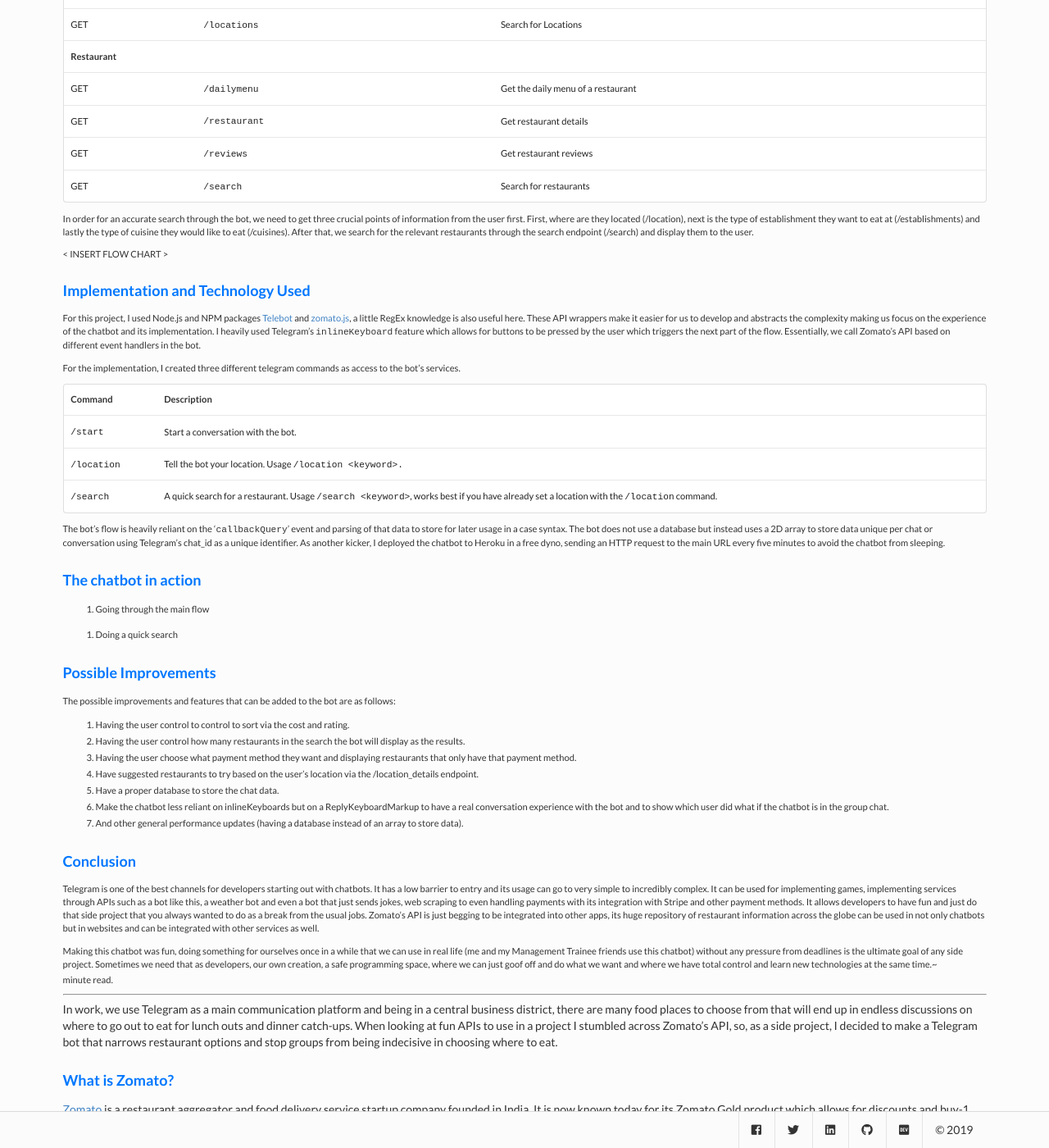
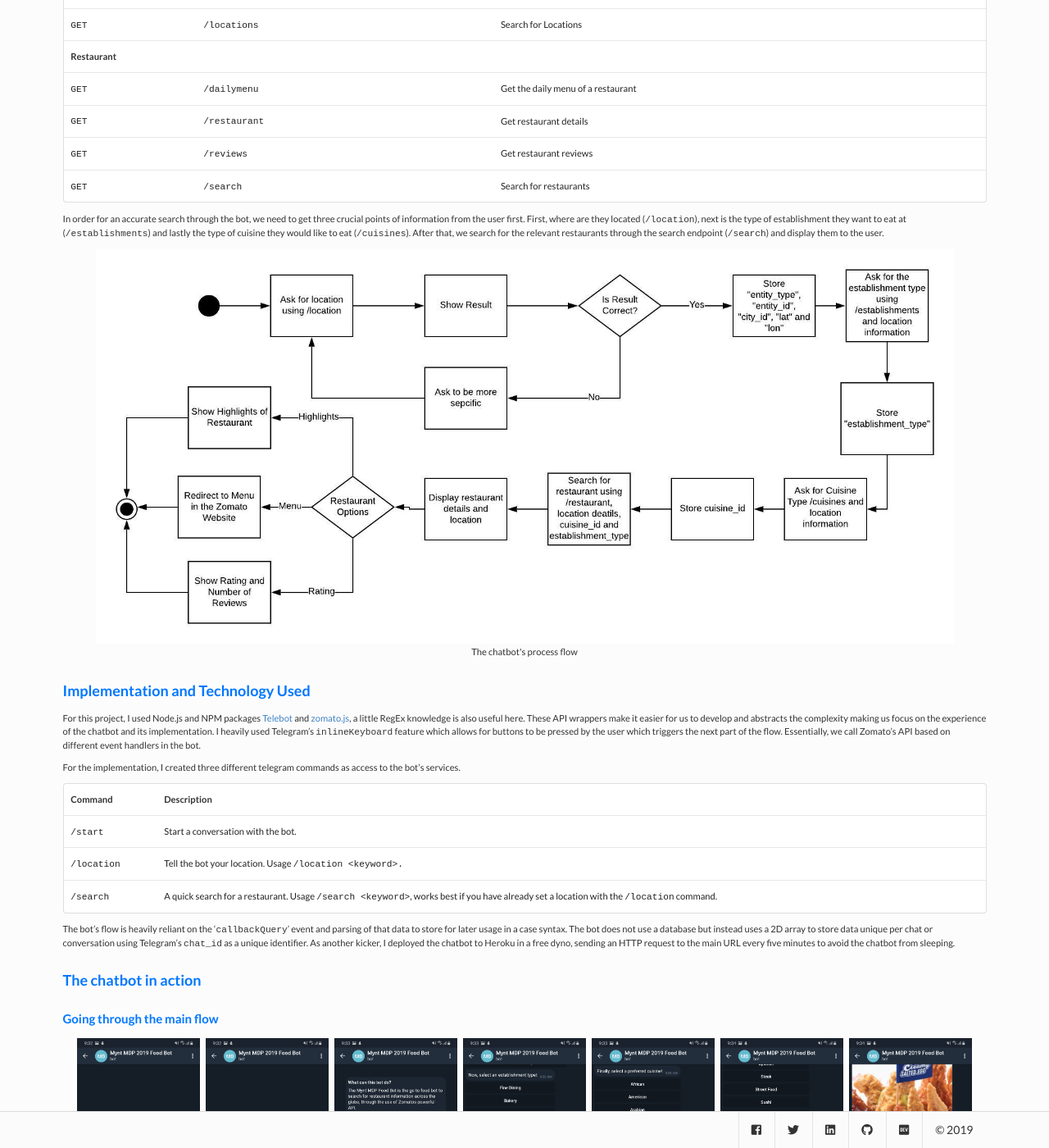
Before and after one commit to tripeersyou/francisoliverdev, a Jekyll site: the page built from _posts/2019-10-19-telegram-food-bot-with-zomato-api.md, in a window 1280 px wide and 1400 px high, scrolled down 905 px. Shown: the whole window at 82% size. Built offline with Jekyll 4.4.1, drawn with Linux system fonts in a browser that asks for light colours; nearby versions of some CDN libraries; comment, search, counter and statistics services are not loaded; some of the changed text lies outside the part shown.

Commit message:
Completed blog post about telegram food chatbot

```diff
--- a/_posts/2019-10-19-telegram-food-bot-with-zomato-api.md
+++ b/_posts/2019-10-19-telegram-food-bot-with-zomato-api.md
@@ -43,7 +43,7 @@
    </td>
   </tr>
   <tr>
-   <td>GET
+   <td><code>GET</code>
    </td>
    <td><code>/categories</code>
    </td>
@@ -51,7 +51,7 @@
    </td>
   </tr>
   <tr>
-   <td>GET
+   <td><code>GET</code>
    </td>
    <td><code>/cities</code>
    </td>
@@ -59,7 +59,7 @@
    </td>
   </tr>
   <tr>
-   <td>GET
+   <td><code>GET</code>
    </td>
    <td><code>/collections</code>
    </td>
@@ -67,7 +67,7 @@
    </td>
   </tr>
   <tr>
-   <td>GET
+   <td><code>GET</code>
    </td>
    <td><code>/cuisines</code>
    </td>
@@ -75,7 +75,7 @@
    </td>
   </tr>
   <tr>
-   <td>GET
+   <td><code>GET</code>
    </td>
    <td><code>/establishments</code>
    </td>
@@ -83,7 +83,7 @@
    </td>
   </tr>
   <tr>
-   <td>GET
+   <td><code>GET</code>
    </td>
    <td><code>/geocode</code>
    </td>
@@ -95,7 +95,7 @@
    </td>
   </tr>
   <tr>
-   <td>GET
+   <td><code>GET</code>
    </td>
    <td><code>/location_details</code>
    </td>
@@ -103,7 +103,7 @@
    </td>
   </tr>
   <tr>
-   <td>GET
+   <td><code>GET</code>
    </td>
    <td><code>/locations</code>
    </td>
@@ -115,7 +115,7 @@
    </td>
   </tr>
   <tr>
-   <td>GET
+   <td><code>GET</code>
    </td>
    <td><code>/dailymenu</code>
    </td>
@@ -123,7 +123,7 @@
    </td>
   </tr>
   <tr>
-   <td>GET
+   <td><code>GET</code>
    </td>
    <td><code>/restaurant</code>
    </td>
@@ -131,7 +131,7 @@
    </td>
   </tr>
   <tr>
-   <td>GET
+   <td><code>GET</code>
    </td>
    <td><code>/reviews</code>
    </td>
@@ -139,7 +139,7 @@
    </td>
   </tr>
   <tr>
-   <td>GET
+   <td><code>GET</code>
    </td>
    <td><code>/search</code>
    </td>
@@ -149,9 +149,12 @@
 </table>
 
 
-In order for an accurate search through the bot, we need to get three crucial points of information from the user first. First, where are they located (/location), next is the type of establishment they want to eat at (/establishments) and lastly the type of cuisine they would like to eat (/cuisines). After that, we search for the relevant restaurants through the search endpoint (/search) and display them to the user.
+In order for an accurate search through the bot, we need to get three crucial points of information from the user first. First, where are they located (`/location`), next is the type of establishment they want to eat at (`/establishments`) and lastly the type of cuisine they would like to eat (`/cuisines`). After that, we search for the relevant restaurants through the search endpoint (`/search`) and display them to the user.
 
-< INSERT FLOW CHART >
+<figure>
+<img class="ui image blog-image" src="/assets/img/blog/telegram-food-bot-with-zomato-api/flowchart.jpg" alt="The chatbot's process flow">
+<figcaption>The chatbot's process flow</figcaption>
+</figure>
 
 
 ### Implementation and Technology Used
@@ -189,20 +192,37 @@
 </table>
 
 
-The bot’s flow is heavily reliant on the ‘`callbackQuery`’ event and parsing of that data to store for later usage in a case syntax. The bot does not use a database but instead uses a 2D array to store data unique per chat or conversation using Telegram’s chat_id as a unique identifier. As another kicker, I deployed the chatbot to Heroku in a free dyno, sending an HTTP request to the main URL every five minutes to avoid the chatbot from sleeping.
+The bot’s flow is heavily reliant on the ‘`callbackQuery`’ event and parsing of that data to store for later usage in a case syntax. The bot does not use a database but instead uses a 2D array to store data unique per chat or conversation using Telegram’s `chat_id` as a unique identifier. As another kicker, I deployed the chatbot to Heroku in a free dyno, sending an HTTP request to the main URL every five minutes to avoid the chatbot from sleeping.
 
 
 ### The chatbot in action
 
 
-1. Going through the main flow
+#### Going through the main flow
 
-<!-- < MAIN FLOW SCREENSHOTS > -->
+<div class="ui small images" style="text-align:center;">
+  <img class="ui image blog-image" src="/assets/img/blog/telegram-food-bot-with-zomato-api/about.jpg" alt="About">
+  <img class="ui image blog-image" src="/assets/img/blog/telegram-food-bot-with-zomato-api/get_started.jpg" alt="Get started">
+  <img class="ui image blog-image" src="/assets/img/blog/telegram-food-bot-with-zomato-api/set_location.jpg" alt="Set location">
+  <img class="ui image blog-image" src="/assets/img/blog/telegram-food-bot-with-zomato-api/set_establishment.jpg" alt="Set establishment">
+  <img class="ui image blog-image" src="/assets/img/blog/telegram-food-bot-with-zomato-api/set_cuisine.jpg" alt="Set cuisine">
+  <img class="ui image blog-image" src="/assets/img/blog/telegram-food-bot-with-zomato-api/restaurant_show.jpg" alt="Show resto">
+  <img class="ui image blog-image" src="/assets/img/blog/telegram-food-bot-with-zomato-api/set_restaurant.jpg" alt="Set resto">
+  <img class="ui image blog-image" src="/assets/img/blog/telegram-food-bot-with-zomato-api/show_map.jpg" alt="Show map">
+  <img class="ui image blog-image" src="/assets/img/blog/telegram-food-bot-with-zomato-api/view_rating.jpg" alt="View Rating">
+  <img class="ui image blog-image" src="/assets/img/blog/telegram-food-bot-with-zomato-api/view_highlights.jpg" alt="View highlights">
+</div>
 
-2. Doing a quick search
+#### Doing a quick search
 
-<!-- < QUICK SEARCH SCREENSHOTS > -->
+The quick search takes into consideration the set location through the `/location <KEYWORD>` command using the bot and immediately going to the quick search may not yield the best results.
 
+For this example, I put BGC Stopover Pavillion as my location so it takes into account that location when I search for a restaurant.
+
+<div class="ui medium images" style="text-align:center;">
+  <img class="ui image blog-image" src="/assets/img/blog/telegram-food-bot-with-zomato-api/quick_search.jpg" alt="Quick search">
+  <img class="ui image blog-image" src="/assets/img/blog/telegram-food-bot-with-zomato-api/quick_search_select.jpg" alt="Quick search select">
+</div>
 
 ### Possible Improvements
 
@@ -212,9 +232,9 @@
 1. Having the user control to control to sort via the cost and rating.
 2. Having the user control how many restaurants in the search the bot will display as the results.
 3. Having the user choose what payment method they want and displaying restaurants that only have that payment method.
-4. Have suggested restaurants to try based on the user’s location via the /location_details endpoint.
+4. Have suggested restaurants to try based on the user’s location via the `/location_details` endpoint.
 5. Have a proper database to store the chat data.
-6. Make the chatbot less reliant on inlineKeyboards but on a ReplyKeyboardMarkup to have a real conversation experience with the bot and to show which user did what if the chatbot is in the group chat.
+6. Make the chatbot less reliant on `inlineKeyboards` but on a `ReplyKeyboardMarkup` to have a real conversation experience with the bot and to show which user did what if the chatbot is in the group chat.
 7. And other general performance updates (having a database instead of an array to store data).
 
 
--- a/assets/js/application.js
+++ b/assets/js/application.js
@@ -56,7 +56,7 @@
     });
 
     const zooming = new Zooming({
-        bgOpacity: 0.3
+        bgOpacity: 0.25
     });
 
     zooming.listen('.blog-image');
```
